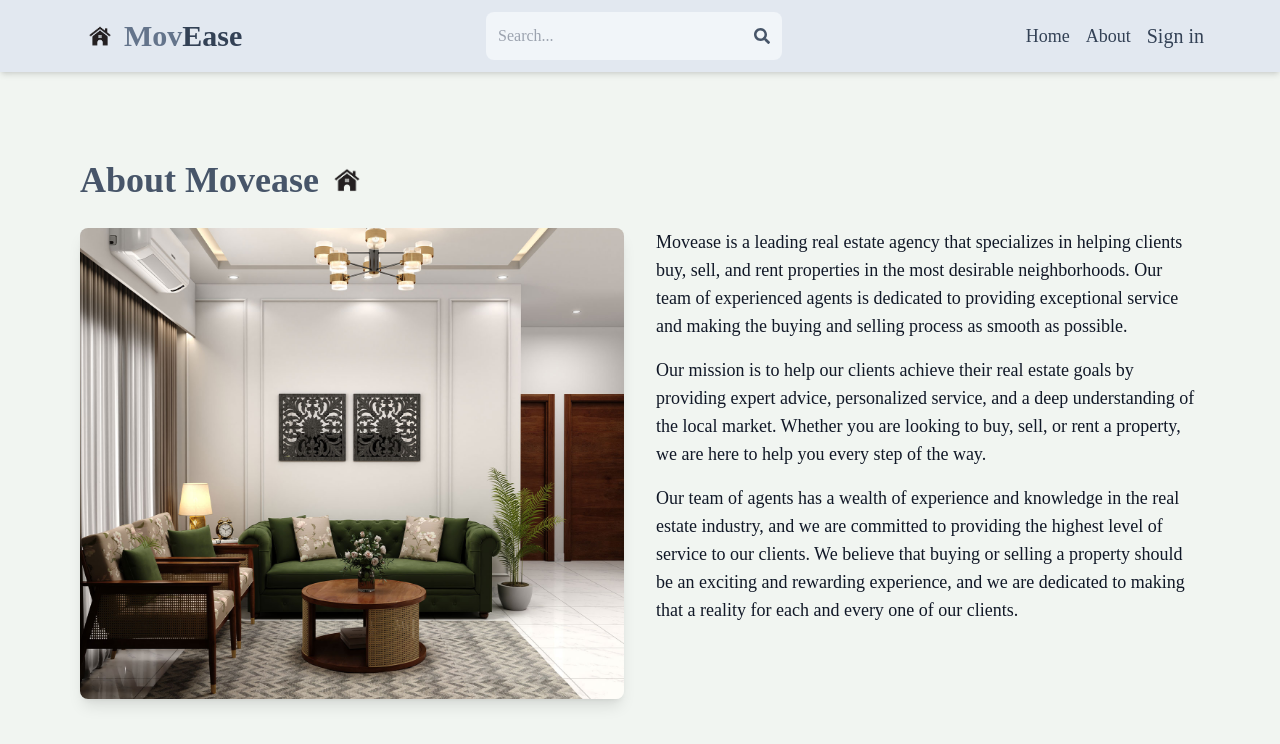
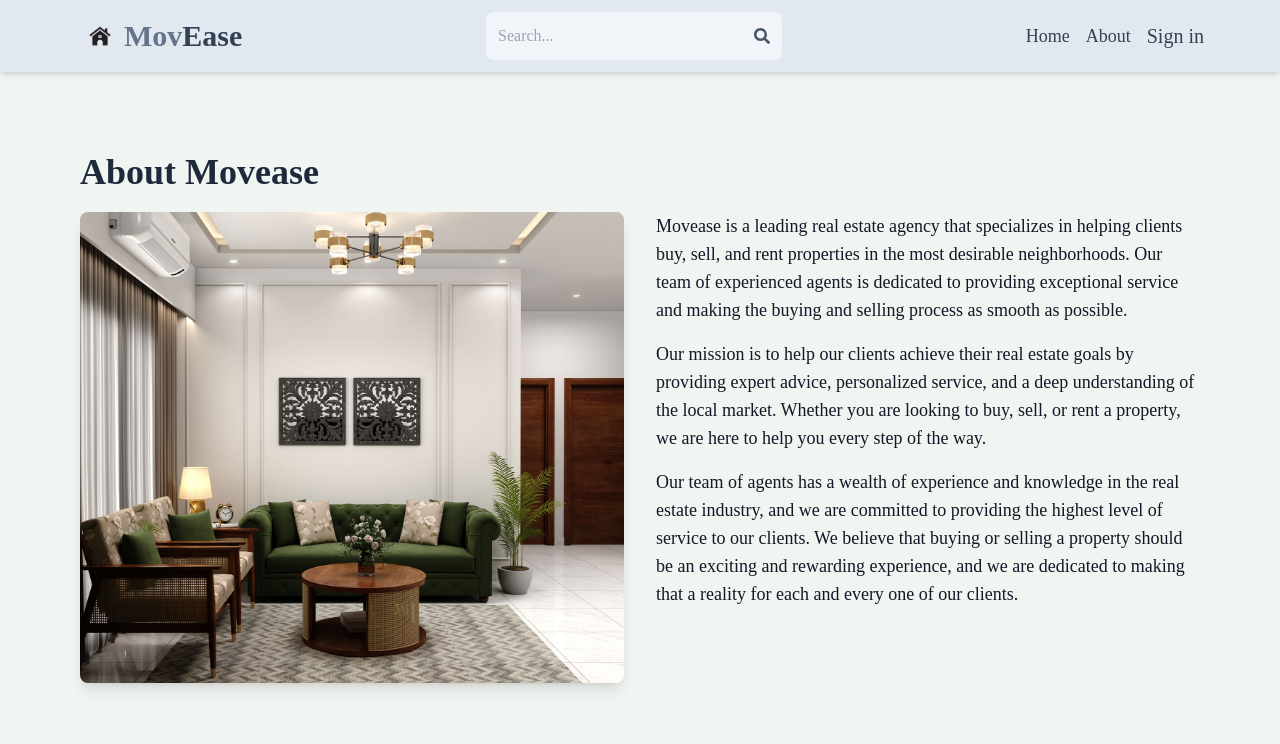
Before and after one commit to Amisha-05/movease, a React (Vite) app in the folder client/: page /about in a window 1280 px wide. Shown: the top 744 px of the page. Built offline with nearby package versions, Linux system fonts and the light colour scheme; no server answers.

Commit message:
Finally done and dusted

```diff
--- a/client/src/pages/About.jsx
+++ b/client/src/pages/About.jsx
@@ -5,9 +5,8 @@ import logo from '../assets/logo.png'
 export default function About() {
   return (
     <div className='py-20 px-4 max-w-6xl mx-auto'>
-      <h1 className='text-4xl font-bold mb-5 text-slate-600 font-custom flex items-center mr-0'> {/* Add flex and items-center classes */}
+      <h1 className='text-4xl font-bold mb-5 text-slate-800 font-custom flex items-center mr-0'> {/* Add flex and items-center classes */}
         About Movease
-        <img src={logo} alt="About Movease" className="h-14 ml-0" /> {/* Adjust size and margin-left for spacing */}
       </h1>
       <div className="grid grid-cols-1 md:grid-cols-2 gap-8">
         <div>
--- a/client/src/pages/Home.jsx
+++ b/client/src/pages/Home.jsx
@@ -5,7 +5,7 @@ import { Swiper, SwiperSlide } from 'swiper/react';
 import { Navigation } from 'swiper/modules';
 import SwiperCore from 'swiper';
 import 'swiper/css/bundle';
-import ListingItem from '../components/ListingItem';
+import ListingItem from '../Components/Listingitem';
 import imageSrc from '../assets/house5.jpg' // Import your image
 import 'typeface-roboto-slab';
 
```
